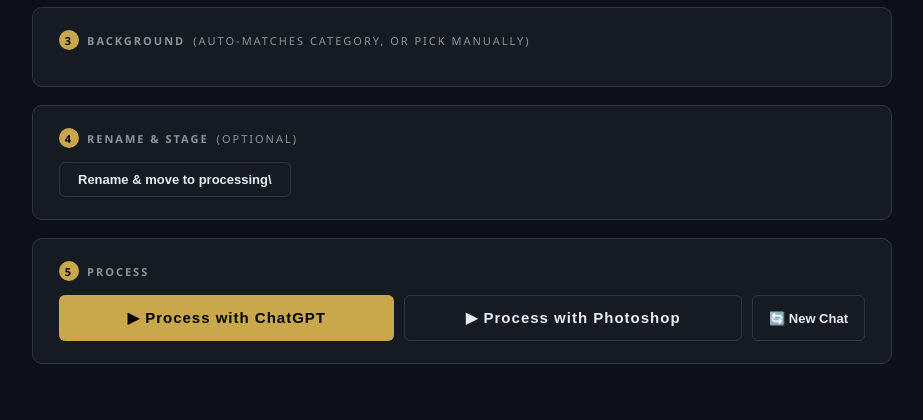
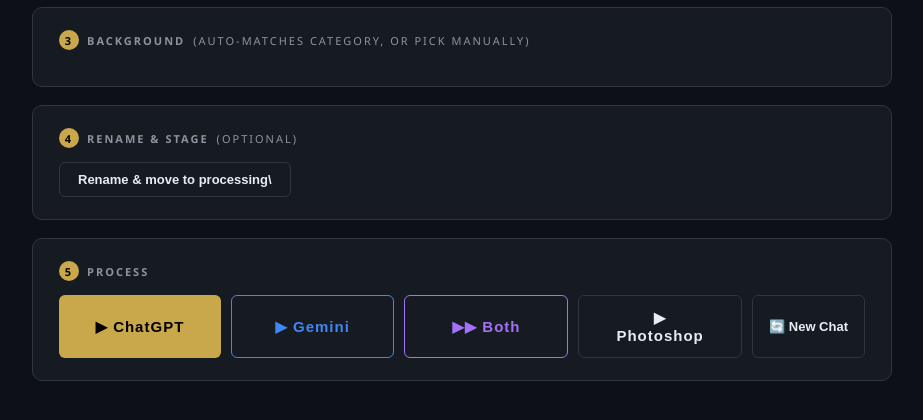
Before and after one commit to KAILASHRAJPUROHIT/aradhana-catalogue-tool, a Flask app: page / in a window 1280 px wide. Shown: the part 349-769 px from the top of the page, without its empty margins (178-1101 px from the left). Run offline with Flask 3, Linux system fonts and the light colour scheme; data that the repository does not hold is empty; some libraries are stand-ins or nearby versions.

Commit message:
auto: save changes

```diff
--- a/templates/index.html
+++ b/templates/index.html
@@ -264,10 +264,16 @@
     <div class="card-title"><span class="num">5</span> PROCESS</div>
     <div style="display:flex;gap:10px;flex-wrap:wrap">
       <button class="btn btn-gold btn-big" id="runBtn" onclick="runChatGPT()" style="flex:1">
-        &#9654; Process with ChatGPT
+        &#9654; ChatGPT
+      </button>
+      <button class="btn btn-outline btn-big" id="geminiBtn" onclick="runGemini()" style="flex:1;border-color:#4285f4;color:#4285f4">
+        &#9654; Gemini
+      </button>
+      <button class="btn btn-outline btn-big" id="parallelBtn" onclick="runParallel()" style="flex:1;border-color:#a371f7;color:#a371f7">
+        &#9654;&#9654; Both
       </button>
       <button class="btn btn-outline btn-big" id="psBtn" onclick="runPhotoshop()" style="flex:1">
-        &#9654; Process with Photoshop
+        &#9654; Photoshop
       </button>
       <button class="btn btn-outline" onclick="newChat()" title="Force a fresh ChatGPT conversation" style="padding:13px 16px;font-size:13px">
         &#x1F504; New Chat
```
